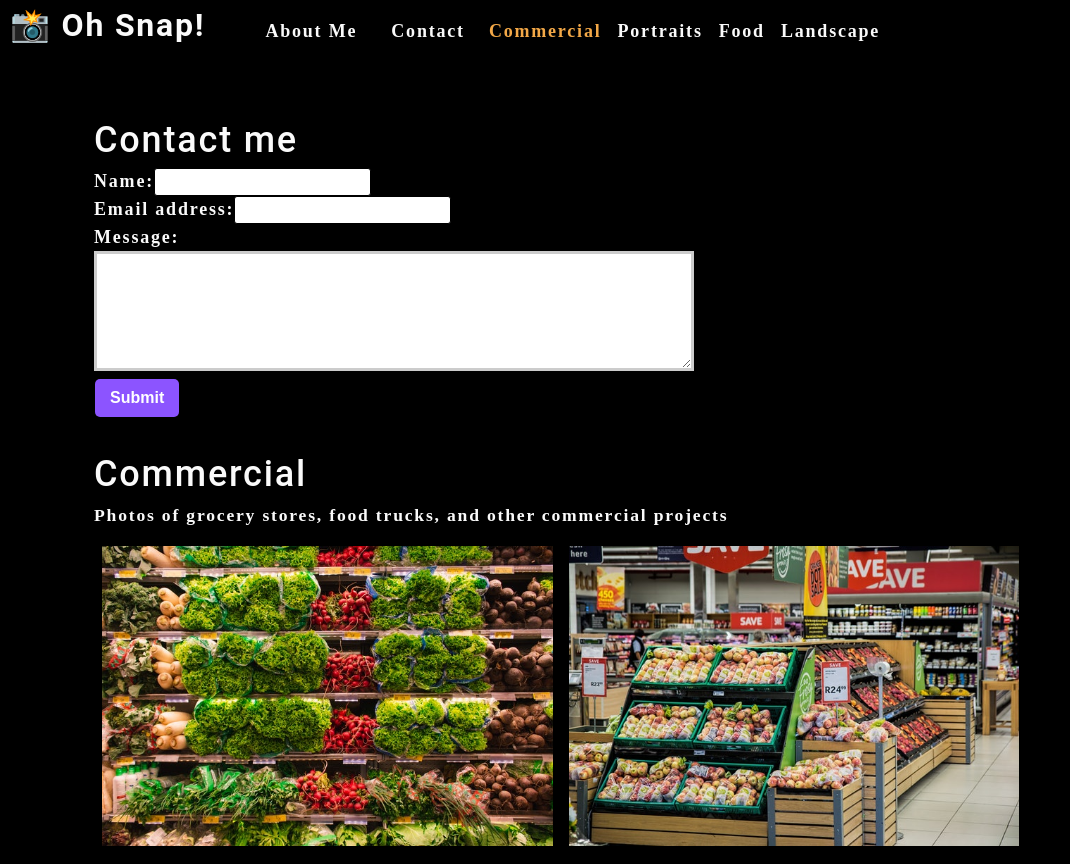
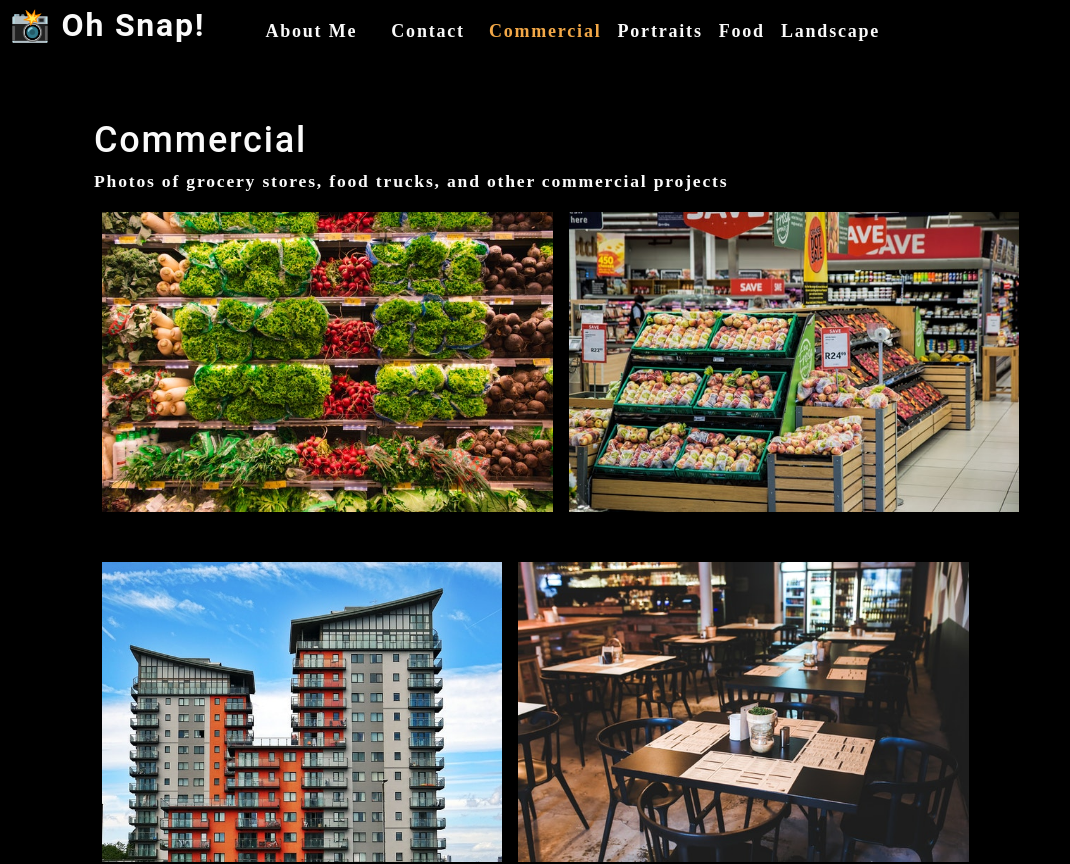
Before and after one commit to adamkeyser45/photo-port, a React (Create React App) app: page / in a window 1280 px wide. Shown: the top 864 px of the page, without its empty margins (0-1070 px from the left). Built offline with nearby package versions, Linux system fonts and the light colour scheme.

Commit message:
contact conditionally renders

```diff
--- a/src/App.js
+++ b/src/App.js
@@ -14,6 +14,7 @@
   ]);
 
   const [currentCategory, setCurrentCategory] = useState(categories[0]);
+  const [contactSelected, setContactSelected] = useState(false);
 
   return (
     <div>
@@ -21,12 +22,19 @@
         categories={categories}
         setCurrentCategory={setCurrentCategory}
         currentCategory={currentCategory}
+        contactSelected={contactSelected}
+        setContactSelected={setContactSelected}
         ></Nav>
       <main>
         <div>
-          <ContactForm></ContactForm>
-          <Gallery currentCategory={currentCategory}></Gallery>
-          <About></About>
+          {!contactSelected ? (
+            <>
+              <Gallery currentCategory={currentCategory}></Gallery>
+              <About></About>
+            </>
+          ) : (
+              <ContactForm></ContactForm>
+          )}
         </div>
       </main>
     </div>
--- a/src/components/Contact/index.js
+++ b/src/components/Contact/index.js
@@ -1,11 +1,33 @@
 import React, { useState } from 'react';
+import { validateEmail } from '../../utils/helpers';
 
 function ContactForm() {
     const [formState, setFormState] = useState({ name: '', email: '', message: '' });
     const { name, email, message } = formState;
+    const [errorMessage, setErrorMessage] = useState('');
 
     function handleChange(e) {
-        setFormState({...formState, [e.target.name]: e.target.value })
+        if (e.target.name === 'email') {
+            const isValid = validateEmail(e.target.value);
+            console.log(isValid);
+            // isValid conditional statement
+            if (!isValid) {
+                setErrorMessage('Your email is invalid.');
+            } else {
+                setErrorMessage('');
+            }
+        } else {
+            if (!e.target.value.length) {
+              setErrorMessage(`${e.target.name} is required.`);
+            } else {
+              setErrorMessage('');
+            }
+        }
+
+        if (!errorMessage) {
+            setFormState({...formState, [e.target.name]: e.target.value });
+        }
+
     }
 
     function handleSubmit(e) {
@@ -13,23 +35,27 @@
         console.log(formState);
     }
 
-
     return (
         <section>
             <h1>Contact me</h1>
             <form id="contact-form" onSubmit={handleSubmit}>
                 <div>
                     <label htmlFor="name">Name:</label>
-                    <input type="text" name="name" defaultValue={name} onChange={handleChange} />
+                    <input type="text" name="name" defaultValue={name} onBlur={handleChange} />
                 </div>
                 <div>
                     <label htmlFor="email">Email address:</label>
-                    <input type="email" name="email" defaultValue={email} onChange={handleChange} />
+                    <input type="email" name="email" defaultValue={email} onBlur={handleChange} />
                 </div>
                 <div>
                     <label htmlFor="message">Message:</label>
-                    <textarea name="message" rows="5" defaultValue={message} onChange={handleChange} />
+                    <textarea name="message" rows="5" defaultValue={message} onBlur={handleChange} />
                 </div>
+                {errorMessage && (
+                    <div>
+                        <p className="error-text">{errorMessage}</p>
+                    </div>
+                )}
                 <button type="submit">Submit</button>
             </form>
         </section>
--- a/src/components/Nav/index.js
+++ b/src/components/Nav/index.js
@@ -5,7 +5,9 @@
     const {
         categories = [],
         setCurrentCategory,
-        currentCategory
+        currentCategory,
+        contactSelected,
+        setContactSelected
     } = props;
 
     useEffect(() => {
@@ -26,23 +28,24 @@
             <nav>
                 <ul className="flex-row">
                     <li className="mx-2">
-                        <a data-testid="about" href="#about">
+                        <a data-testid="about" href="#about" onClick={() => setContactSelected(false)}>
                             About Me
                         </a>
                     </li>
-                    <li className="mx-2">
-                        <span>Contact</span>
+                    <li className={`mx-2 ${contactSelected && 'navActive'}`}>
+                        <span onClick={() => setContactSelected(true)}>Contact</span>
                     </li>
                         {categories.map((category) => (
                             <li
                                 className={`mx-1 ${
-                                    currentCategory.name === category.name && 'navActive'
+                                    currentCategory.name === category.name && !contactSelected && 'navActive'
                                     }`}
                                 key={category.name}
                             >
                                 <span
                                     onClick={() => {
-                                        setCurrentCategory(category)
+                                        setCurrentCategory(category);
+                                        setContactSelected(false);
                                     }}
                                 >
                                     {capitalizeFirstLetter(category.name)}
```
